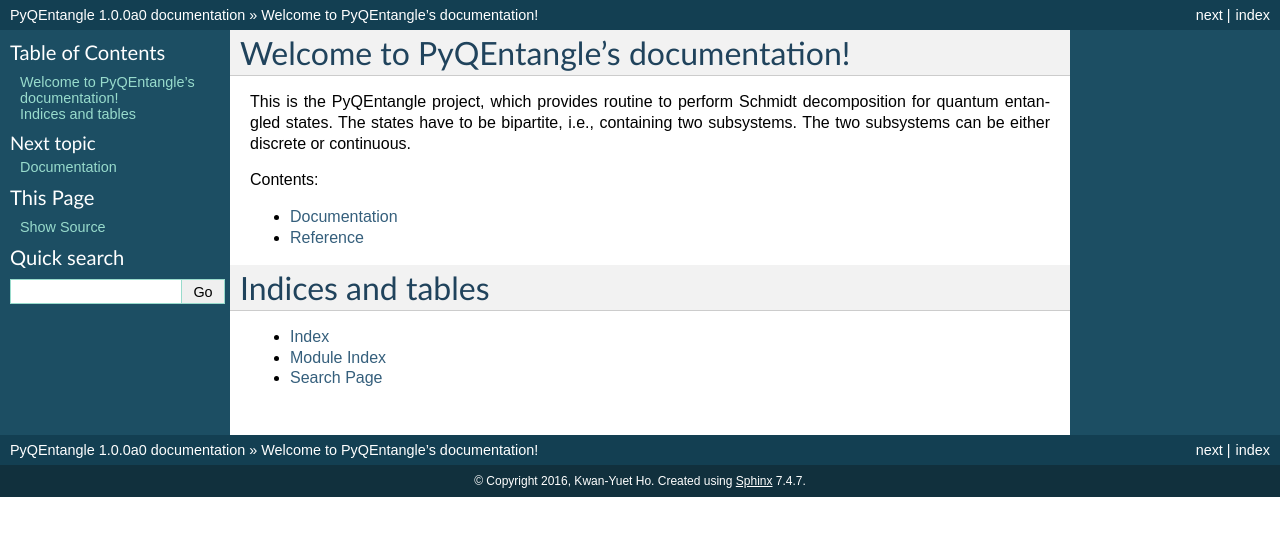
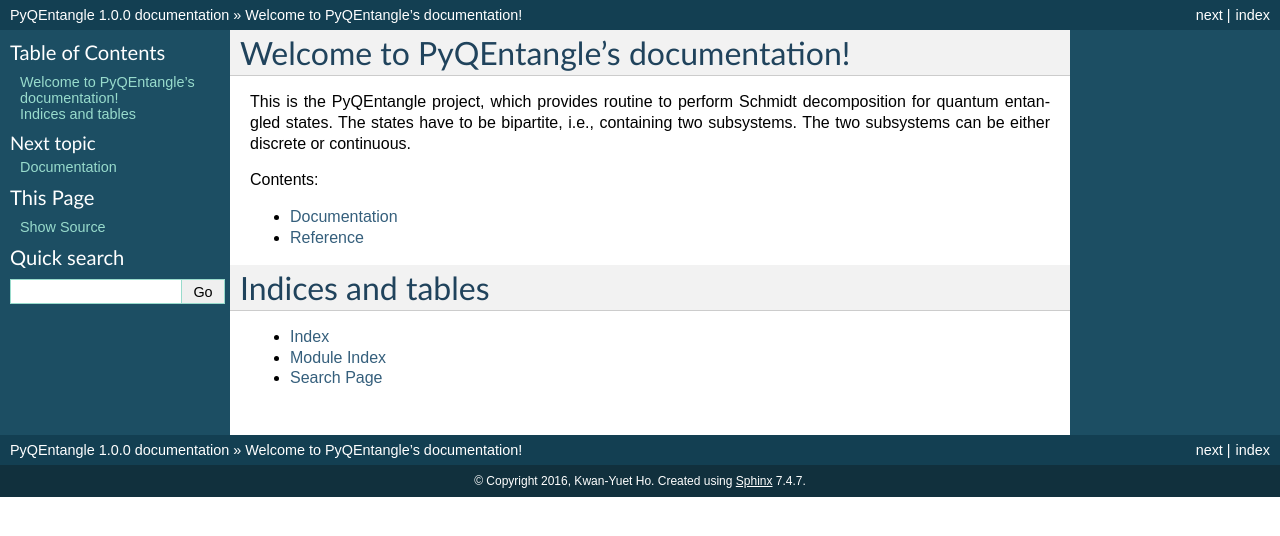
Before and after one commit to stephenhky/pyqentangle, a Sphinx documentation site: the page built from doc/index.rst, in a window 1280 px wide. Shown: the top 536 px of the page. Built offline with Sphinx 7.4.7, drawn with Linux system fonts in a browser that asks for light colours; pages that are not in the unit, such as notebooks, are missing from menus.

Commit message:
releasing 1.0.0

```diff
--- a/doc/conf.py
+++ b/doc/conf.py
@@ -62,7 +62,7 @@
 # The short X.Y version.
 version = '1.0'
 # The full version, including alpha/beta/rc tags.
-release = '1.0.0a0'
+release = '1.0.0'
 
 # The language for content autogenerated by Sphinx. Refer to documentation
 # for a list of supported languages.
--- a/setup.py
+++ b/setup.py
@@ -7,7 +7,7 @@
         return f.read()
 
 setup(name='pyqentangle',
-      version="1.0.0a0",
+      version="1.0.0",
       description="Quantum Entanglement for Python",
       long_description="Schmidt decomposition for discrete and continuous bi-partite quantum systems",
       classifiers=[
```
